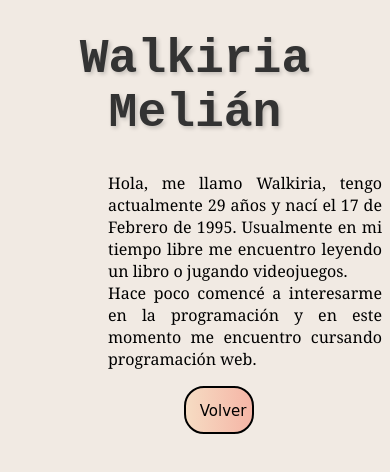
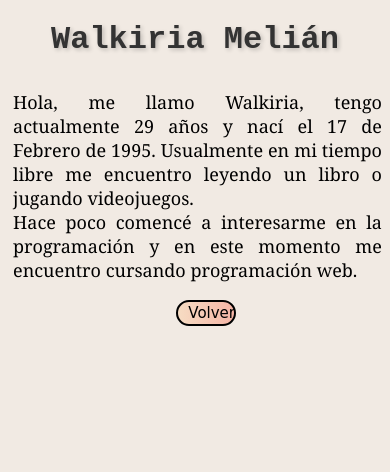
Before and after one commit to Walki17/Walki17.github.io, a plain HTML site: page docs/Sobre mi.html in a window 390 px wide. Drawn offline with Linux system fonts and the light colour scheme.

Commit message:
Primer cambio

```diff
--- a/docs/Estilos.css
+++ b/docs/Estilos.css
@@ -1,3 +1,6 @@
+* {
+  cursor: url(Imagenes/Cute\ Purple\ Link\ Select.cur), auto;
+}
 .container {
     width: 100%;
     max-width: 1000px;
@@ -95,3 +98,14 @@ transition: all 400ms ease;
 .contacto img {
   max-width: 1cm;
 }
+
+@media screen and (max-width: 1366px) {
+
+}
+@media screen and (max-width: 768px) {
+
+}
+
+@media screen and (max-width: 320px) {
+
+}
--- a/docs/EstilosSobreMi.css
+++ b/docs/EstilosSobreMi.css
@@ -1,5 +1,6 @@
 * {
     background-color: #f1eae3;
+    cursor: url(Imagenes/Cute\ Purple\ Link\ Select.cur), auto;
 }
 
 
@@ -31,8 +32,7 @@ p{
     border: 2px solid rgb(0, 0, 0);
     position: relative;
     left: 47%;
-    padding: 14px 28px 30px 14px;
-    cursor: url(Imagenes/Cute\ Purple\ Link\ Select.cur), auto;
+    padding: 2px 10px 20px 10px;
     border-radius: 20px;
     transition: box-shadow 0.3s ease-in-out;
     background-image: linear-gradient(to right, #f6dcc3, #f5b5a6);
@@ -42,3 +42,43 @@ p{
     box-shadow: 0px 8px 16px rgba(0, 0, 0, 0.3);
     background-image: linear-gradient(to right, #f5b5a6, #f6dcc3);
 }
+
+@media screen and (max-width: 1366px) {
+    h1 {
+        font-size: 2.8rem;
+    }
+    p {
+        margin-left: 5px;
+    }
+}
+@media screen and (max-width: 768px) {
+    h1 {
+        font-size: 2rem;
+    }
+
+    p {
+        margin-left: 5px;
+        font-size: large;
+    }
+
+    #volver {
+        width: 60px;
+        left: 45%;
+    }
+}
+@media screen and (max-width: 320px) {
+    h1 {
+        font-size: 2rem;
+    }
+
+    p {
+        font-size: 0.8rem;
+        margin-left: 5px;
+    }
+
+    #volver {
+        width: 60px;
+        font-size: 12px;
+        left: 45%;
+    }
+}
```
Also changed, not shown: docs/index.html (+1 -0 lines).
